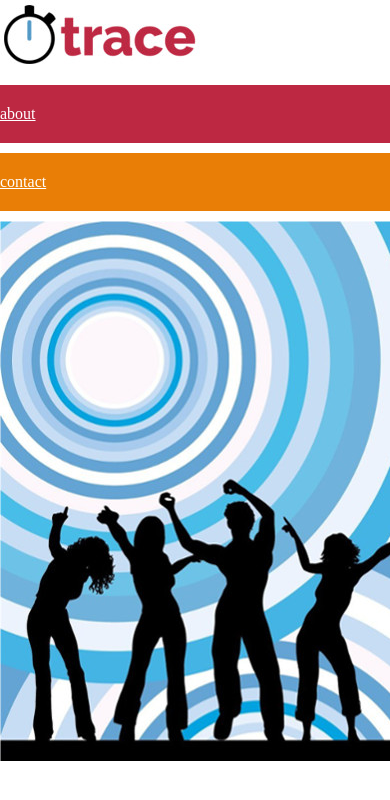
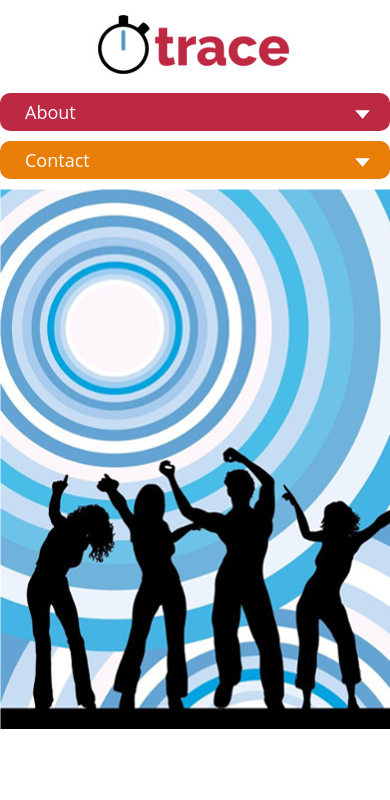
Before and after one commit to purencool/silex, a PHP site: template src/Resources/view/index.html.twig in a window 390 px wide; the page is wider, and only the part inside the window is pictured. Shown: the top 800 px of that part. Run offline with PHP 8.4, Linux system fonts and the light colour scheme; the template is opened without the code that fills it, so the values that code supplies are empty; some libraries are stand-ins or nearby versions.

Commit message:
changes were for mobile version #12

```diff
--- a/src/Resources/view/layout.html.twig
+++ b/src/Resources/view/layout.html.twig
@@ -8,7 +8,7 @@
 	<ul id="navigation">
      {% for item in navigation_bar %}
         <li class="{{item[1]}}">
-          <a href="{{ app.url_generator.generate(item[0]) }}" >{{item[1]}}</a>
+          <a href="{{ app.url_generator.generate(item[0]) }}" >{{item[1]}} <span></span></a>
 		</li>
       {% endfor %}
     </ul>
--- a/web/style.css
+++ b/web/style.css
@@ -1,14 +1,20 @@
 * {
    margin: 0px;
    padding: 0px;
+}
+body {
+  font-family: "Open sans";
 }
 
 #trace {
  display: block;
  height: 65px;
  width : 202px;
+ padding-top: 20px;
  background-image: url("../images/mobile-logo.jpg");
  background-repeat: no-repeat;
+ background-position: center;
+ margin: 0 auto;
 }
 
 #trace span {
@@ -17,20 +23,40 @@
  }
 
 #navigation {
-padding-top: 20px;
+ padding-top: 8px;
 }
+
 #navigation li{
- padding:20px 0 20px 0;
+ padding:7px 0 7px 0;
  margin-bottom: 10px;
+ border-radius: 10px;
+-moz-border-radius: 10px;
+-webkit-border-radius: 10px;
+
 }
 #navigation li a {
-display:block;
-width: 100%;
-color : white;
+ text-decoration: none;
+ text-transform:capitalize;
+ display:block;
+ width: 100%;
+ color : white;
+ text-indent: 25px;
+ font-size: 18px;
 }
+#navigation li a span {
+ float:right;
+ margin-right:20px;
+ margin-top:10px;
+ height: 9px;
+ width : 15px;
+ background-image: url("../images/white-arrow.png");
+ background-repeat: no-repeat;
+}
+
 
 #navigation .about {
  background-color: #bd2842;
+
 }
 
 #navigation .contact {
@@ -42,10 +68,10 @@ color : white;
 }
 
 
-
 #crazy-people{
-  width: 100%;
+  width: 940px;
   height: 540px;
   background-image: url("../images/desktop-crazy-people.jpg");
   background-repeat: no-repeat;
+  margin: 0 auto;
 }
```
Also changed, not shown: web/images/white-arrow.jpg (added), web/images/white-arrow.png (added).
